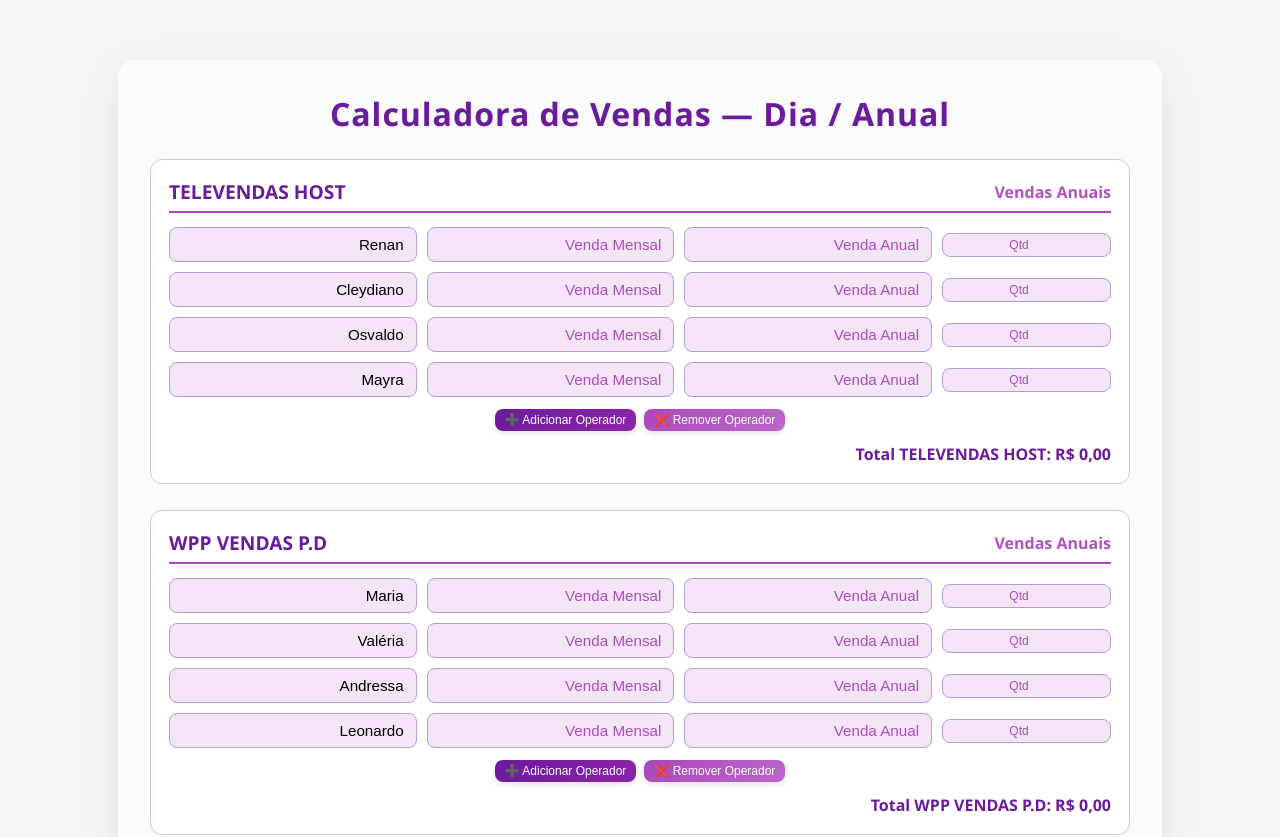
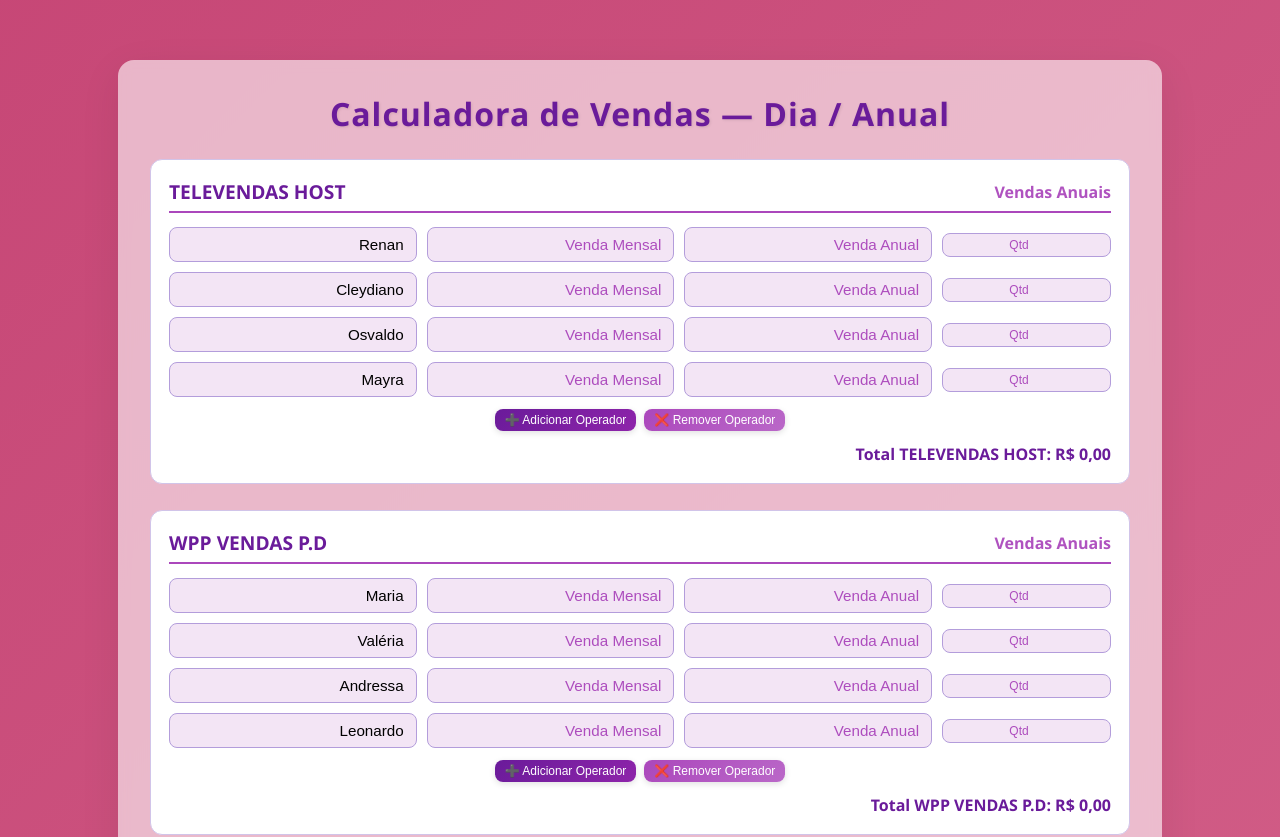
Before and after one commit to RenanCamargooo/TabelaTP, a React (Create React App) app: page / in a window 1280 px wide. Shown: the top 837 px of the page. Built offline with nearby package versions, Linux system fonts and the light colour scheme.

Commit message:
scssindexatt

```diff
--- a/package.json
+++ b/package.json
@@ -11,7 +11,6 @@
     "react-dom": "^19.1.1",
     "react-router-dom": "^7.9.3",
     "react-scripts": "5.0.1",
-    "sass": "^1.93.2",
     "web-vitals": "^2.1.4"
   },
   "scripts": {
@@ -37,5 +36,9 @@
       "last 1 firefox version",
       "last 1 safari version"
     ]
+  },
+  "devDependencies": {
+    "sass": "^1.93.2",
+    "sass-loader": "^16.0.5"
   }
 }
--- a/src/index.scss
+++ b/src/index.scss
@@ -1,2 +1,27 @@
-html, body, #root { height: 100%; }
-body { margin: 0; background: #f4f6f8; }
+html, body, #root {
+  height: 100%;
+  margin: 0;
+}
+
+/* Fundo animado degradê rosa escuro, médio e claro */
+body {
+  background: linear-gradient(
+    135deg,
+    rgba(120, 0, 60, 0.9),    /* rosa muito escuro */
+    rgba(180, 20, 80, 0.85),  /* rosa médio */
+    rgba(220, 100, 140, 0.8), /* rosa claro */
+    rgba(160, 0, 70, 0.9)     /* rosa escuro intercalado */
+  );
+  background-size: 1200% 1200%; /* aumenta percepção de movimento */
+  animation: gradientMove 30s ease infinite;
+}
+
+/* Animação suave e intuitiva */
+@keyframes gradientMove {
+  0% { background-position: 0% 50%; }
+  20% { background-position: 25% 75%; }
+  40% { background-position: 50% 25%; }
+  60% { background-position: 75% 75%; }
+  80% { background-position: 100% 50%; }
+  100% { background-position: 0% 50%; }
+}
```
Also changed, not shown: 1 other file (tests, documents, lock files or other folders).
